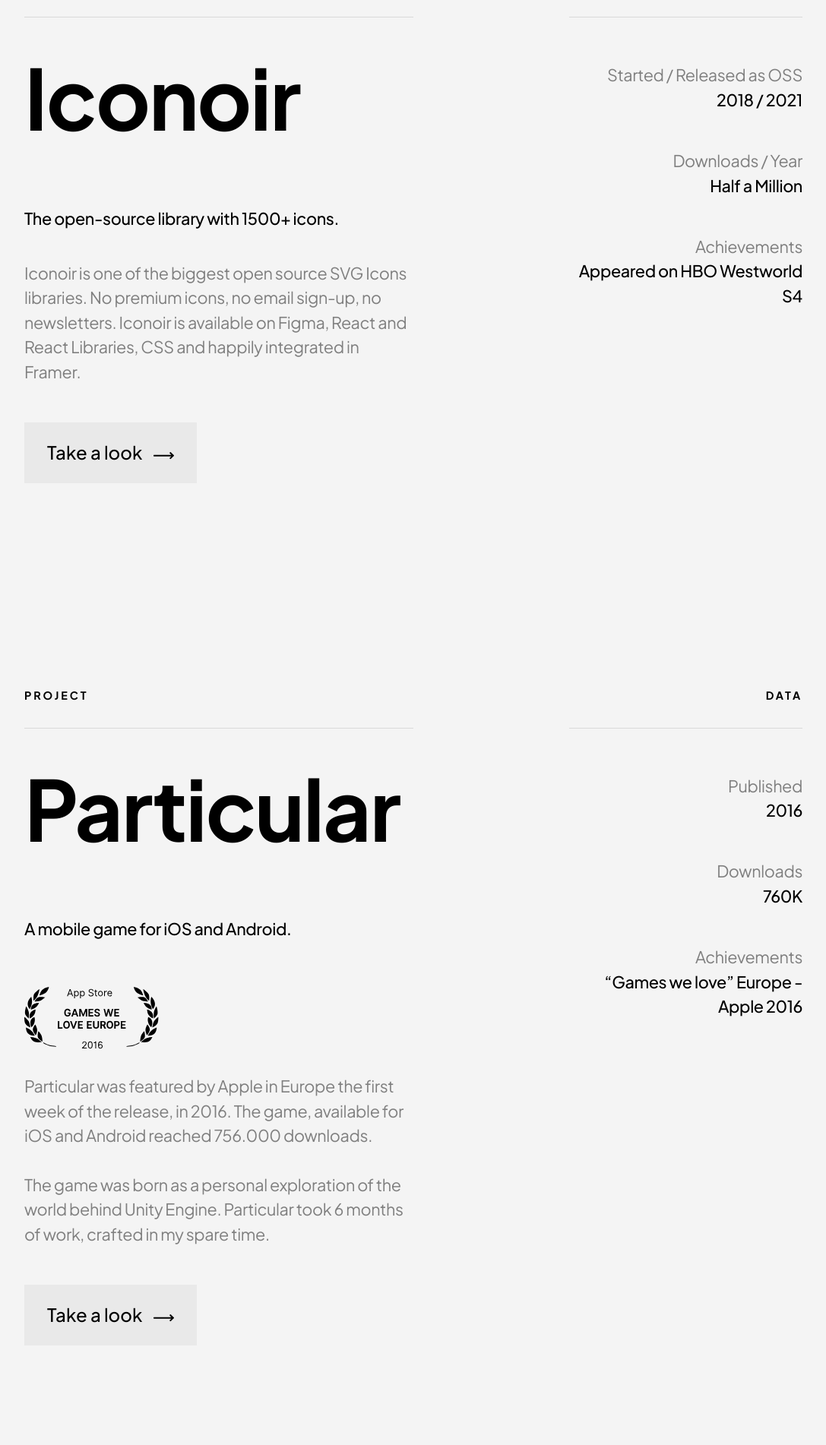
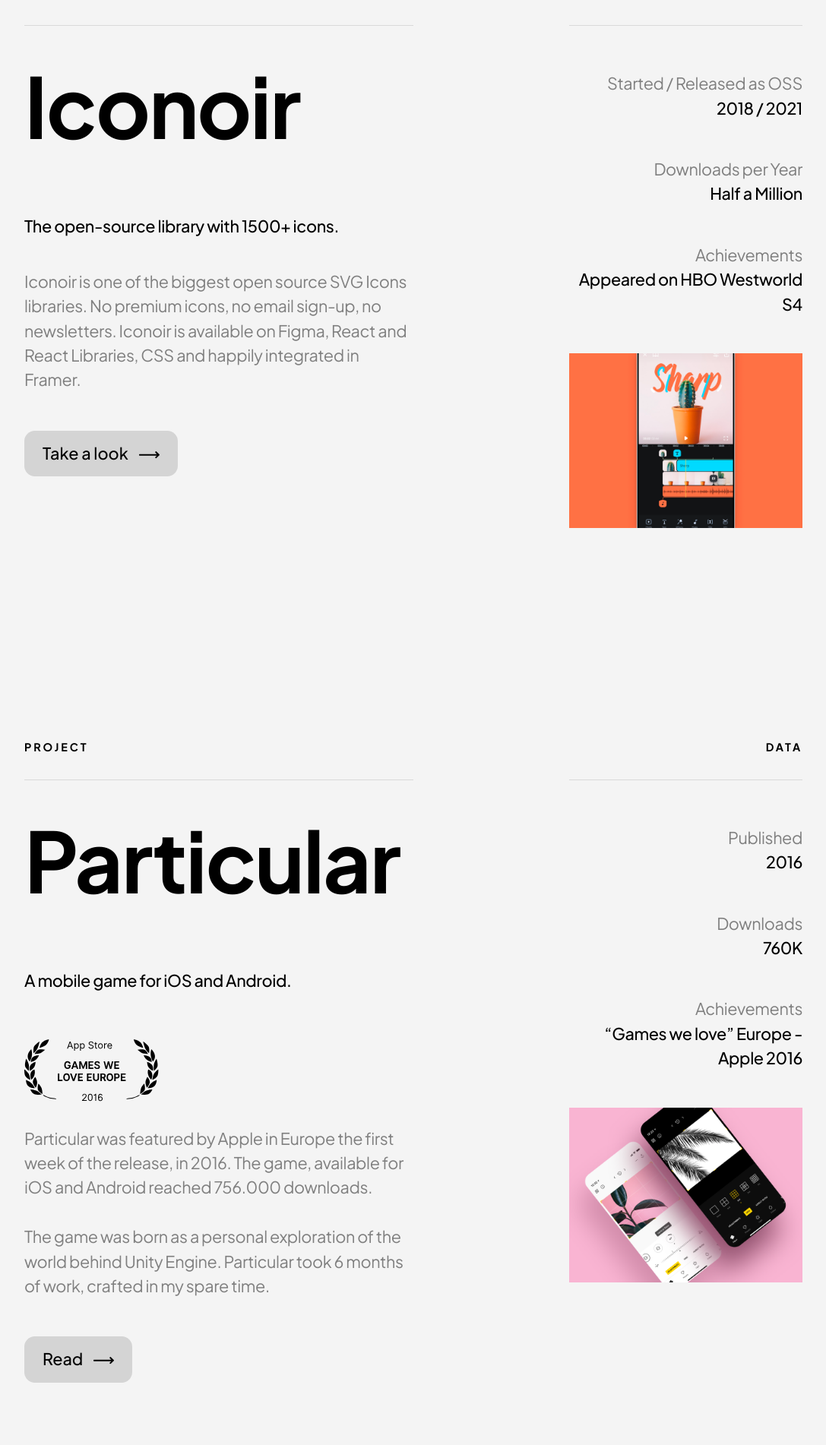
Before and after one commit to lucaburgio/lucaburgio.com, a PHP site: page / in a window 1280 px wide. Shown: the part 2098-4000 px from the top of the page at 76% size, without its empty margins (96-1183 px from the left). Run offline with PHP 8.4, Linux system fonts and the light colour scheme; some libraries are stand-ins or nearby versions.

Commit message:
wip: home

```diff
--- a/css/default.css
+++ b/css/default.css
@@ -21,6 +21,13 @@ body{
 }
 span{
   color: var(--secondary);
+}
+a{
+  text-decoration: none;
+}
+.a-cta{
+  width: fit-content;
+  display: block;
 }
 
 /* Typography */
@@ -136,9 +143,9 @@ margin-right: auto;
   width: fit-content;
 }
 .contacts {
-  font-size: 0.8em;
+  font-size: 0.9em;
   display: inline-block;
-  font-weight: 400;
+  font-weight: 500;
   color: black;
   line-height: 3;
   letter-spacing: -1px;
@@ -183,17 +190,32 @@ form button{
   color: var(--main);
 }
 .cta{
+  text-decoration: none;
+  color: var(--main);
+  padding: 14px 24px;
+  border-radius: 14px;
+  font-size: 0.9em;
+  background-color: var(--light);
+  transition: all .2s;
   width: fit-content;
-  display: flex;
-  color:var(--main);
-  fill:var(--main);
-  text-decoration: none;
-  background-color: #e9e9e9;
-  padding: 22px 30px;
-  text-decoration: none!important;
 }
-.cta:hover .text-700 {
-  transform: translatex(10px);
+.cta img{
+  margin-left: 10px;
+}
+.cta:hover{
+  background-color: #c2c2c2;
+  transform: scale(1.1);
+  transition: all .2s;
+}
+.cta img{
+  transition: all .2s;
+}
+.cta:hover img{
+  transform: translatex(6px);
+  transition: all .2s;
+}
+.cta:hover span{
+  transform: scale(1.2);
   transition: all .2s;
 }
 .confetti:hover{
--- a/index.html
+++ b/index.html
@@ -61,12 +61,10 @@
 			  ga('send', 'pageview');
 			</script>
 			<div class='avatar tooltip' onclick='Speak()'><span class="tooltiptext" id="saying">Hey! Click me.</span></div>
-			<div class='text-500 mt50'>Hey, I’m Luca.</div>
+			<div class='text-700 mt50'>Hey, I’m Luca.</div>
 			<div class='text-100'>
 				Head of Design at Bending Spoons.<br>
-				<!--Previously Android Design Lead at Musixmatch.<br>
-				Creator of <a href="https://iconoir.com">Iconoir</a> and <a href="https://lucaburgio.com/insight/the-making-of-particular">Particular</a>.-->
-				</div>
+			</div>
 			<div class='text-500 mt50 mb140'>Previously Android Design Lead at Musixmatch.<br>
 				Creator of <a href="https://iconoir.com">Iconoir</a> and <a href="https://lucaburgio.com/insight/the-making-of-particular">Particular</a>.</div>
 			<div class="contacts-cont">
@@ -118,12 +116,10 @@
 						Iconoir is one of the biggest open source SVG Icons libraries. No premium icons, no email sign-up, no newsletters.
 						Iconoir is available on Figma, React and React Libraries, CSS and happily integrated in Framer.
 					</div>
-					<a href="https://iconoir.com" class='cta mt50'>
-						<div class='text-700'>Take a look
-
-							<svg style="margin-left: 10px;" width="27" height="10" viewBox="0 0 27 10" xmlns="http://www.w3.org/2000/svg">
-								<path fill-rule="evenodd" clip-rule="evenodd" d="M21.941 0.155L21.319 0.717C21.188 0.837 21.122 0.999 21.122 1.163C21.122 1.306 21.174 1.45 21.278 1.566C21.287 1.576 21.296 1.584 21.306 1.594L23.416 3.63H0.601C0.269 3.63 0 3.896 0 4.229V5.03C0 5.362 0.269 5.63 0.601 5.63H23.429L21.328 7.657C21.089 7.886 21.081 8.266 21.312 8.505C21.318 8.511 21.324 8.516 21.329 8.521L21.936 9.099C22.168 9.321 22.534 9.321 22.765 9.097L26.66 5.343C27.064 4.952 27.064 4.318 26.66 3.928L22.759 0.168C22.644 0.0560002 22.495 0 22.345 0C22.2 0 22.056 0.0510002 21.941 0.155Z"/>
-							</svg>
+					<a href="https://iconoir.com" class="a-cta">
+						<div class='cta mt50'>
+							Take a look
+							<img src="images/cta-arrow.svg">
 						</div>
 					</a>
 			    </div>
@@ -132,10 +128,11 @@
 					<div class="divider"></div>
 					<div class='text-500'>Started / Released as OSS</div>
 					<div class='text-500 value'>2018 / 2021</div>
-					<div class='text-500'>Downloads / Year</div>
+					<div class='text-500'>Downloads per Year</div>
 					<div class='text-500 value'>Half a Million</div>
 					<div class='text-500'>Achievements</div>
 					<div class='text-500 value confetti'>Appeared on HBO Westworld S4</div>
+					<img src="images/shots/splice01.png" style="width: 100%;" alt="">
 				</div>
 			</div>
 		</div>
@@ -160,12 +157,11 @@
 						Particular was featured by Apple in Europe the first week of the release, in 2016. The game, available for iOS and Android reached 756.000 downloads.<br><br>
 						The game was born as a personal exploration of the world behind Unity Engine. Particular took 6 months of work, crafted in my spare time.
 					</div>
-					<a href="https://iconoir.com" class='cta mt50'>
-						<div class='text-700'>Take a look
 
-							<svg style="margin-left: 10px;" width="27" height="10" viewBox="0 0 27 10" xmlns="http://www.w3.org/2000/svg">
-								<path fill-rule="evenodd" clip-rule="evenodd" d="M21.941 0.155L21.319 0.717C21.188 0.837 21.122 0.999 21.122 1.163C21.122 1.306 21.174 1.45 21.278 1.566C21.287 1.576 21.296 1.584 21.306 1.594L23.416 3.63H0.601C0.269 3.63 0 3.896 0 4.229V5.03C0 5.362 0.269 5.63 0.601 5.63H23.429L21.328 7.657C21.089 7.886 21.081 8.266 21.312 8.505C21.318 8.511 21.324 8.516 21.329 8.521L21.936 9.099C22.168 9.321 22.534 9.321 22.765 9.097L26.66 5.343C27.064 4.952 27.064 4.318 26.66 3.928L22.759 0.168C22.644 0.0560002 22.495 0 22.345 0C22.2 0 22.056 0.0510002 21.941 0.155Z"/>
-							</svg>
+					<a href="https://lucaburgio.com/insight/the-making-of-particular" class="a-cta">
+						<div class='cta mt50'>
+							Read
+							<img src="images/cta-arrow.svg">
 						</div>
 					</a>
 			    </div>
@@ -178,6 +174,7 @@
 					<div class='text-500 value'>760K</div>
 					<div class='text-500'>Achievements</div>
 					<div class='text-500 value confetti'>“Games we love” Europe - Apple 2016</div>
+					<img src="images/shots/photoeditor01.png" style="width: 100%;" alt="">
 				</div>
 			</div>
 		</div>
@@ -212,11 +209,10 @@
 					<div class='text-300'>The Making Of Particular</div>
 					<div class='text-500  mt30 mb50'>Most of you probably don't know about Particular and its story because I had never decided to publish it – until now – four years later. [...]</div>
 
-					<a href="https://lucaburgio.com/insight/the-making-of-particular" class='cta mb100'>
-						<div class='text-700 '>Read
-							<svg style="margin-left: 10px;" width="27" height="10" viewBox="0 0 27 10" xmlns="http://www.w3.org/2000/svg">
-								<path fill-rule="evenodd" clip-rule="evenodd" d="M21.941 0.155L21.319 0.717C21.188 0.837 21.122 0.999 21.122 1.163C21.122 1.306 21.174 1.45 21.278 1.566C21.287 1.576 21.296 1.584 21.306 1.594L23.416 3.63H0.601C0.269 3.63 0 3.896 0 4.229V5.03C0 5.362 0.269 5.63 0.601 5.63H23.429L21.328 7.657C21.089 7.886 21.081 8.266 21.312 8.505C21.318 8.511 21.324 8.516 21.329 8.521L21.936 9.099C22.168 9.321 22.534 9.321 22.765 9.097L26.66 5.343C27.064 4.952 27.064 4.318 26.66 3.928L22.759 0.168C22.644 0.0560002 22.495 0 22.345 0C22.2 0 22.056 0.0510002 21.941 0.155Z"/>
-							</svg>
+					<a href="https://lucaburgio.com/insight/the-making-of-particular">
+						<div class='cta'>
+							Read
+							<img src="images/cta-arrow.svg">
 						</div>
 					</a>
 
@@ -225,7 +221,7 @@
 
 					<a href="https://lucaburgio.com/insight/how-we-boosted-our-design-process" class='cta'>
 						<div class='text-700 '>Read
-							<svg style="margin-left: 10px;" width="27" height="10" viewBox="0 0 27 10" xmlns="http://www.w3.org/2000/svg">
+							<svg style="margin-left: 10px;" width="27" height="12" viewBox="0 0 27 10" xmlns="http://www.w3.org/2000/svg">
 								<path fill-rule="evenodd" clip-rule="evenodd" d="M21.941 0.155L21.319 0.717C21.188 0.837 21.122 0.999 21.122 1.163C21.122 1.306 21.174 1.45 21.278 1.566C21.287 1.576 21.296 1.584 21.306 1.594L23.416 3.63H0.601C0.269 3.63 0 3.896 0 4.229V5.03C0 5.362 0.269 5.63 0.601 5.63H23.429L21.328 7.657C21.089 7.886 21.081 8.266 21.312 8.505C21.318 8.511 21.324 8.516 21.329 8.521L21.936 9.099C22.168 9.321 22.534 9.321 22.765 9.097L26.66 5.343C27.064 4.952 27.064 4.318 26.66 3.928L22.759 0.168C22.644 0.0560002 22.495 0 22.345 0C22.2 0 22.056 0.0510002 21.941 0.155Z"/>
 							</svg>
 						</div>
```
Also changed, not shown: images/cta-arrow.svg (added).
